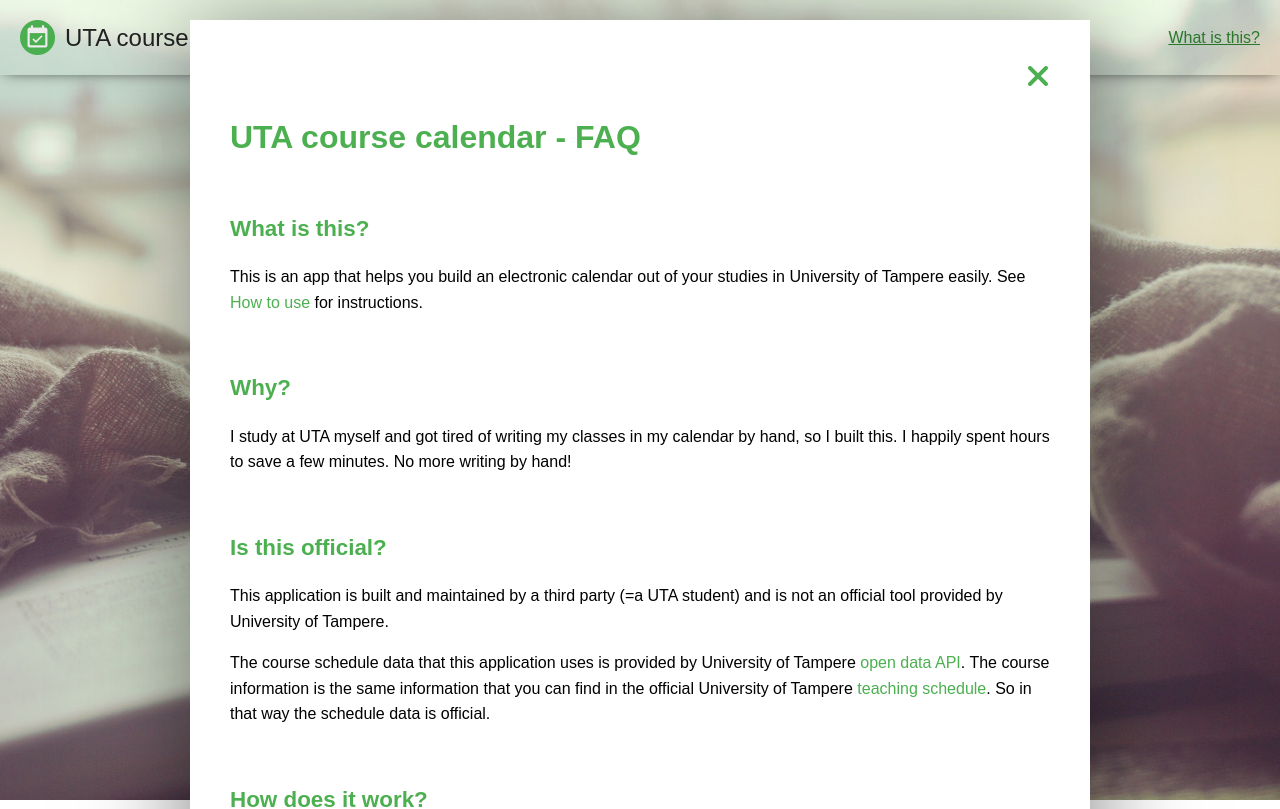
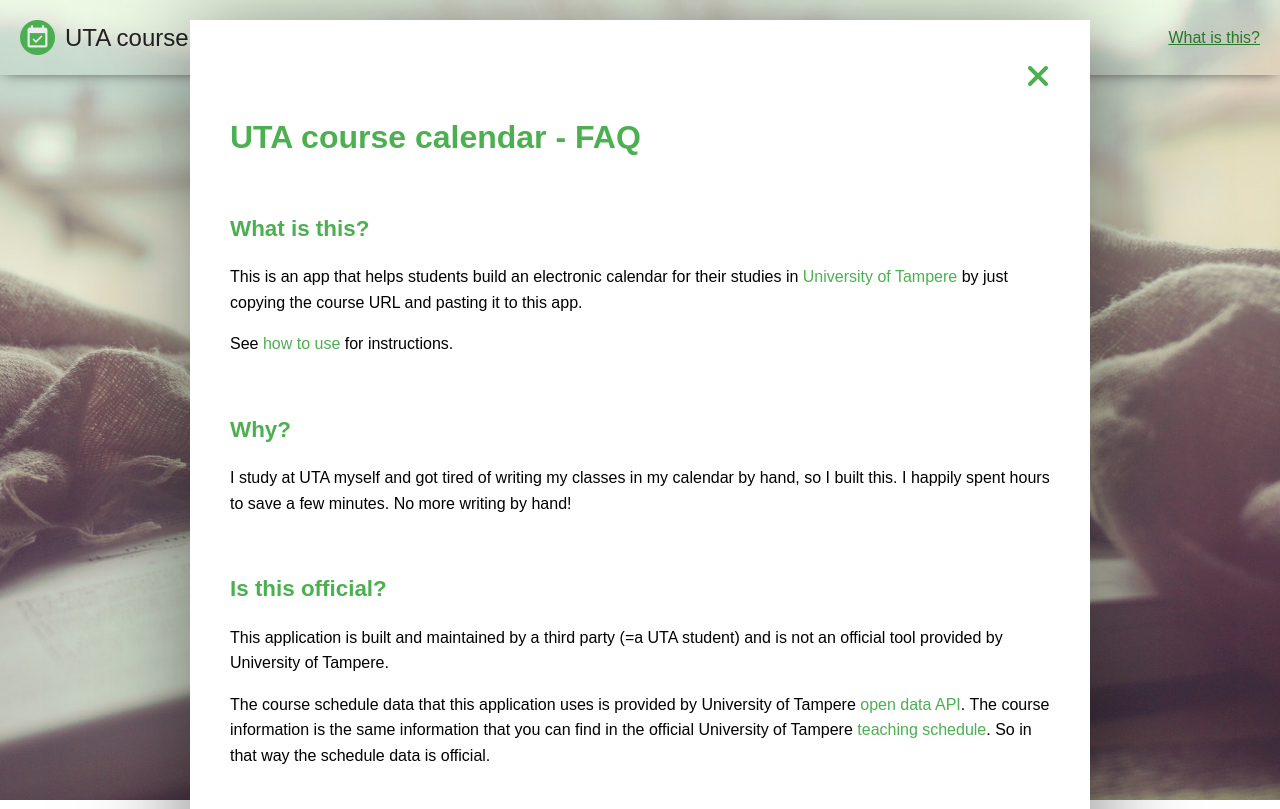
Before and after one commit to anttispitkanen/uta-course-calendar, a React app in the folder client/: page /help in a window 1280 px wide. Shown: the top 809 px of the page. Built offline with nearby package versions, Linux system fonts and the light colour scheme.

Commit message:
edit FAQs

```diff
--- a/client/src/components/help/Help.js
+++ b/client/src/components/help/Help.js
@@ -28,9 +28,12 @@
                         What is this?
                     </h3>
                     <p className="help-section-text">
-                        This is an app that helps you build an electronic calendar
-                        out of your studies in University of Tampere easily. See <Link to="/howto">
-                        How to use</Link> for instructions.
+                        This is an app that helps students build an electronic calendar
+                        for their studies in <A href="https://uta.fi">University of Tampere
+                        </A> by just copying the course URL and pasting it to this app.
+                    </p>
+                    <p className="help-section-text">
+                        See <Link to="/howto">how to use</Link> for instructions.
                     </p>
                 </div>
 
```
